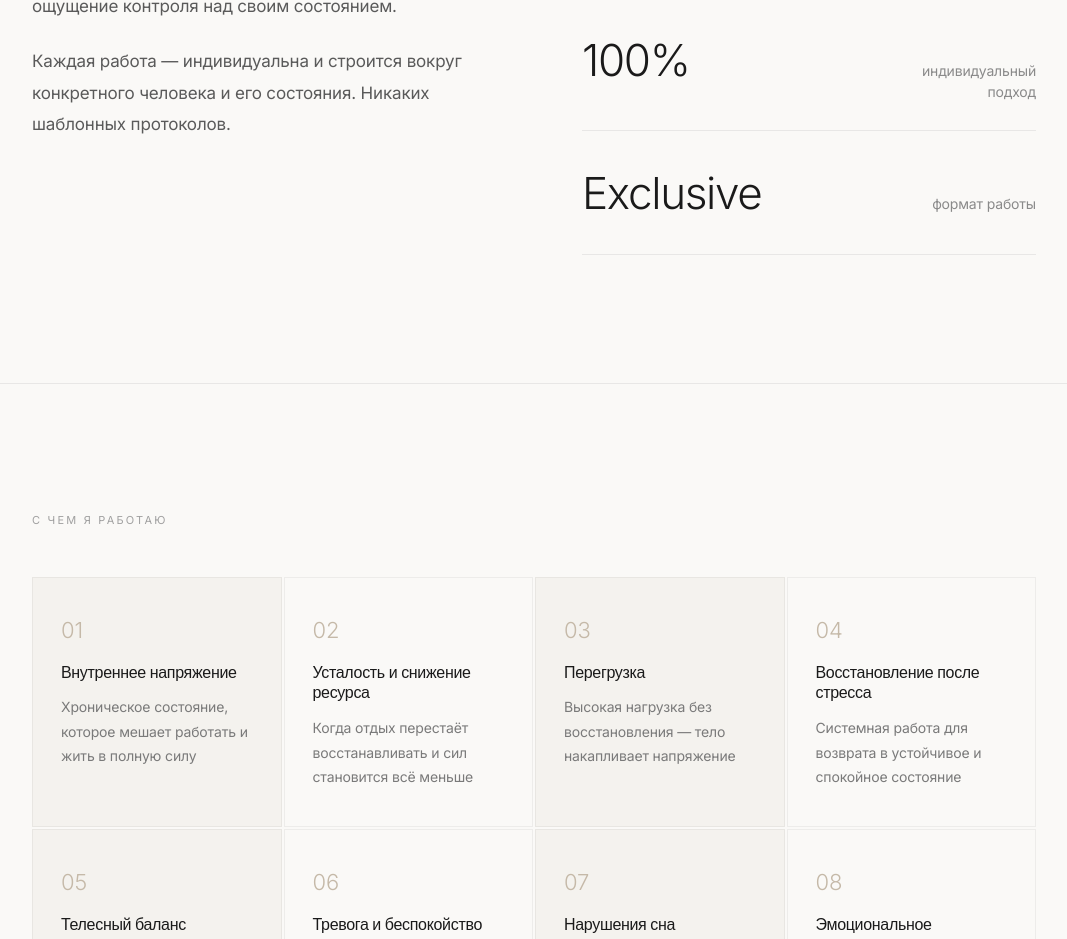
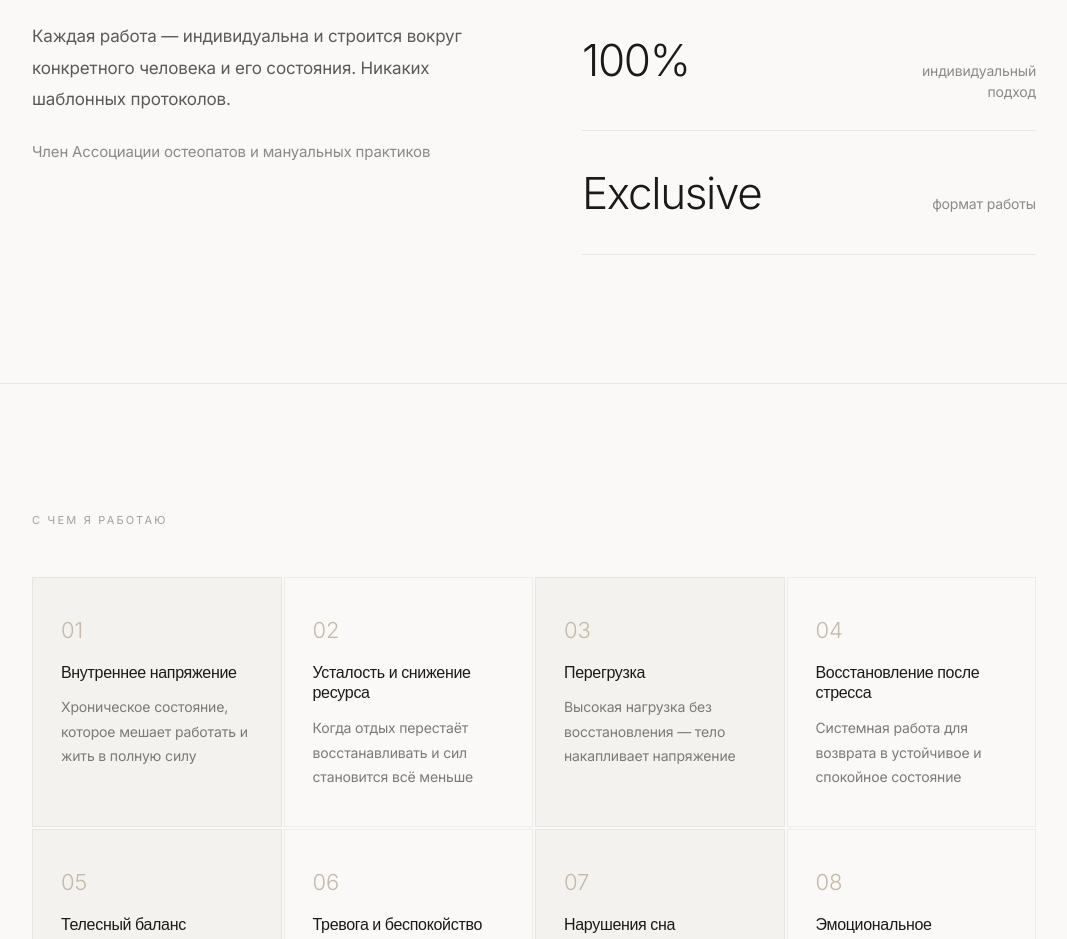
Before and after one commit to pr-poehali-dev/landing-osteopatplus, a React (Vite) app: page / in a window 1280 px wide. Shown: the part 993-1932 px from the top of the page, without its empty margins (106-1173 px from the left). Built offline with nearby package versions, Linux system fonts and the light colour scheme.

Commit message:
Добавить члена ассоциации

```diff
--- a/src/pages/premium/PremiumContent.tsx
+++ b/src/pages/premium/PremiumContent.tsx
@@ -21,6 +21,9 @@ export default function PremiumContent() {
             <p style={{ fontSize: "17px", lineHeight: 1.85, color: "#5A5A5A" }}>
               Каждая работа — индивидуальна и строится вокруг конкретного человека и его состояния.
               Никаких шаблонных протоколов.
+            </p>
+            <p style={{ fontSize: "15px", lineHeight: 1.75, color: "#8A8A8A", marginTop: "24px" }}>
+              Член Ассоциации остеопатов и мануальных практиков
             </p>
           </FadeIn>
           <FadeIn delay={150}>
```
